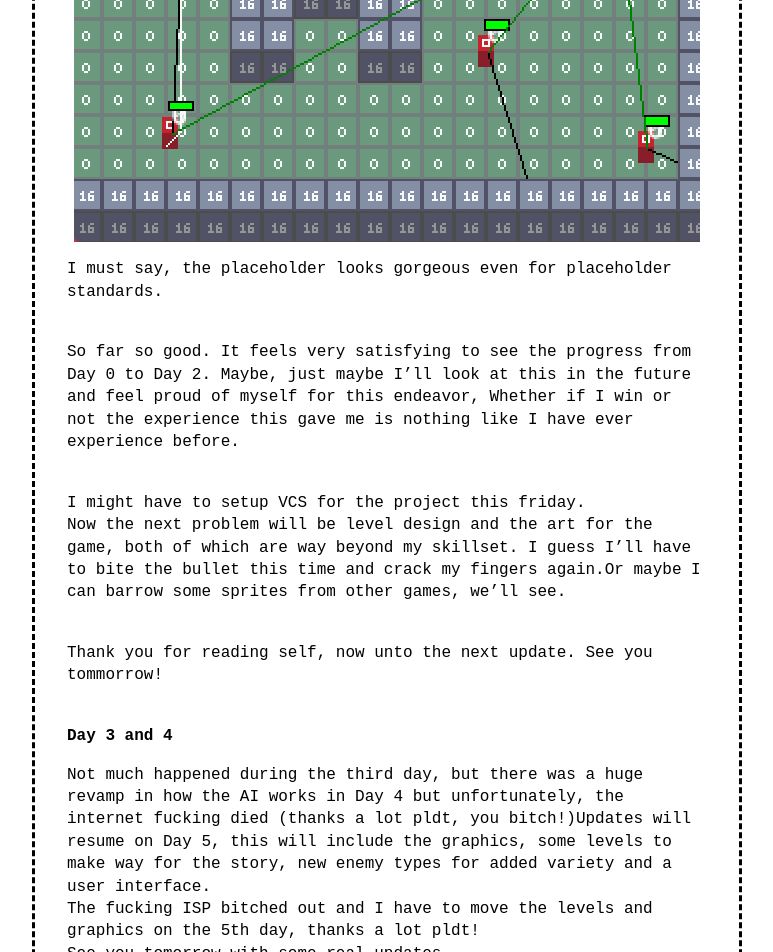
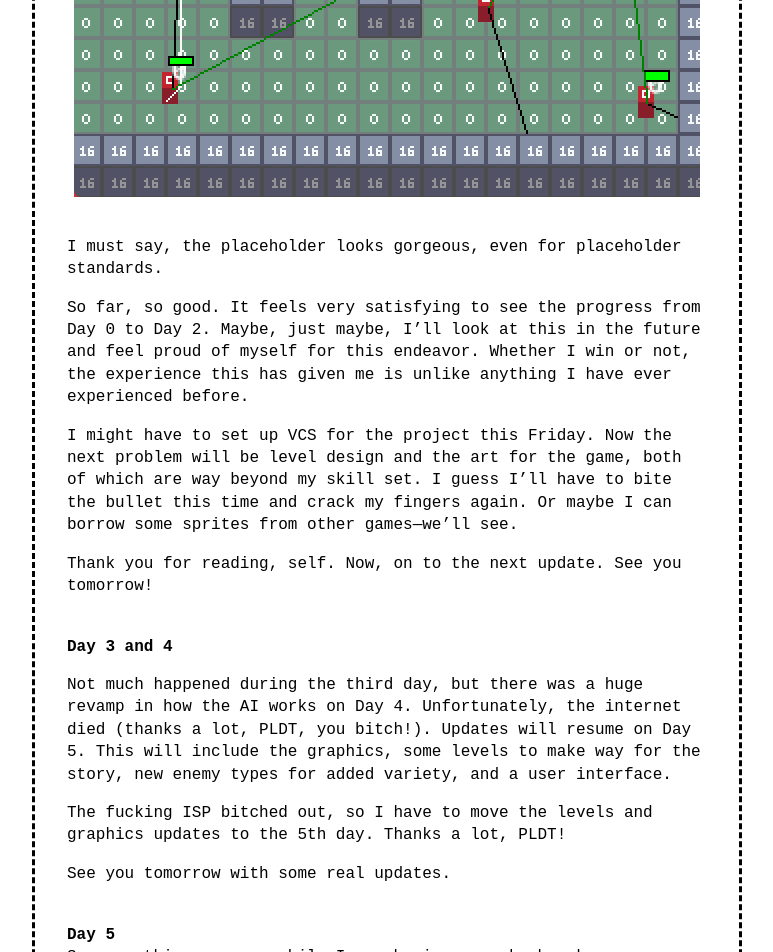
Before and after one commit to sckickar/sckickar.github.io, a Jekyll site: the page built from _posts/2022-09-22-warheadz-devlog.markdown, in a window 1280 px wide and 1400 px high, scrolled down 3093 px. Shown: the top 952 px of the window, without its empty margins (253-1026 px from the left). Built offline with Jekyll 4.4.1, drawn with Linux system fonts in a browser that asks for light colours; our own code applies the rules of GitHub Pages for plain Markdown files; some of the changed text lies outside the part shown.

Commit message:
Updated Warheadz Devlog

```diff
--- a/_posts/2022-09-22-warheadz-devlog.markdown
+++ b/_posts/2022-09-22-warheadz-devlog.markdown
@@ -8,33 +8,30 @@ categories:
 **THIS PROJECT IS ABANDONED**
 
 **Day 0**
-I didn't know brainstorming original ideas are hard, took me 4 hours to get a good and marketable idea. thanks to the theme being a bit free and lax, I can experiment on previous ideas implemented by other games.
+I didn't know brainstorming original ideas would be hard. It took me 4 hours to come up with a good and marketable idea. Thanks to the theme being a bit free and lax, I can experiment with previous ideas implemented by other games.
 
-I have decided to copy the core idea of sneak ops but with a twist, you cannot stay idle for a very specific amount of time.
-This in effect will make the game inline to the theme of "Keep Moving" . The movement for the game will be a one thumb experience.
+I have decided to copy the core idea of Sneak Ops but with a twist: you cannot stay idle for a very specific amount of time. This will make the game inline with the theme of "Keep Moving". The movement for the game will be a one-thumb experience, including moving, shooting, and interacting.
 
-This will include the moving, shooting and interacting of the game.
+The real challenge here is that I will be in the office next week. I will need to discipline myself this time if I want to win that $10,000 cash prize, or win in general.
 
-The real challenge here is that I will be in the office next week. I will need to discipline myself this time if I want to get that $10,000 cash price, or win in general.
-
-See you on the next update!
+See you in the next update!
 
 **Day 1**
-Movement and Collisions are done, thanks to my older game prototypes that already have those in place. It was a breeze to make and relatively quick.
+Movement and collisions are done, thanks to my older game prototypes that already had those in place. It was a breeze to implement and relatively quick.
 
 ![image.png](/uploads/image.png)
 
-So far so good.\
-I will now add a simple enemy AI, a shooting mechanic and the core gameplay on Day 2 (procrastination is a bitch)The planned core gameplay is that, there will be a timer somewhere in the game that would keep track of the playerwhen he's not moving, It will alert all the enemies in a certain radius to go the player.
+So far, so good. I will now add a simple enemy AI, a shooting mechanic, and the core gameplay on Day 2 (procrastination is a bitch). The planned core gameplay is that there will be a timer somewhere in the game that keeps track of the player when they're not moving. It will alert all the enemies in a certain radius to go to the player.
 
-\
 Adieu, see you in the next update!
 
 \
 **Day 2**
 
-Finally Got the AI to work correctly, but the code is a mess, might need to refactor this shit once I get the other parts done.I also got the shooting mechanics and the core gameplay set, now it's just a matter of implementing the theme of the game,which is the \*\*\*"Keep Moving" \*\*\*motif. \
-The AI was time consuming to implement, thankfully there are a couple of implementations from previous source codes that I have gathered through all the years of my learnings in Game Maker Studio
+\
+Finally got the AI to work correctly, but the code is a mess. I might need to refactor this once I get the other parts done. I also got the shooting mechanics and the core gameplay set. Now it's just a matter of implementing the theme of the game, which is the "Keep Moving" motif.
+
+The AI was time-consuming to implement. Thankfully, there are a couple of implementations from previous source codes that I have gathered through all the years of my learning in Game Maker Studio.
 
 ![GIF 06-10-2022 9-23-24 pm.gif](/uploads/GIF%2006-10-2022%209-23-24%20pm.gif)
 
@@ -47,75 +44,74 @@ I have also implemented some shooting mechanics as well
 
 ![GIF 06-10-2022 11-38-23 pm.gif](/uploads/GIF%2006-10-2022%2011-38-23%20pm.gif)
 
-I must say, the placeholder looks gorgeous even for placeholder standards.
+\
+I must say, the placeholder looks gorgeous, even for placeholder standards.
 
-\
-So far so good. It feels very satisfying to see the progress from Day 0 to Day 2. Maybe, just maybe I'll look at this in the future and feel proud of myself for this endeavor, Whether if I win or not the experience this gave me is nothing like I have ever experience before.
+So far, so good. It feels very satisfying to see the progress from Day 0 to Day 2. Maybe, just maybe, I'll look at this in the future and feel proud of myself for this endeavor. Whether I win or not, the experience this has given me is unlike anything I have ever experienced before.
 
-\
-I might have to setup VCS for the project this friday.\
-Now the next problem will be level design and the art for the game, both of which are way beyond my skillset. I guess I'll have to bite the bullet this time and crack my fingers again.Or maybe I can barrow some sprites from other games, we'll see.
+I might have to set up VCS for the project this Friday. Now the next problem will be level design and the art for the game, both of which are way beyond my skill set. I guess I'll have to bite the bullet this time and crack my fingers again. Or maybe I can borrow some sprites from other games—we'll see.
 
-\
-Thank you for reading self, now unto the next update. See you tommorrow!
+Thank you for reading, self. Now, on to the next update. See you tomorrow!
 
 \
 **Day 3 and 4**
 
-Not much happened during the third day, but there was a huge revamp in how the AI works in Day 4 but unfortunately, the internet fucking died (thanks a lot pldt, you bitch!)Updates will resume on Day 5, this will include the graphics, some levels to make way for the story, new enemy types for added variety and a user interface.\
-The fucking ISP bitched out and I have to move the levels and graphics on the 5th day, thanks a lot pldt!\
+Not much happened during the third day, but there was a huge revamp in how the AI works on Day 4. Unfortunately, the internet died (thanks a lot, PLDT, you bitch!). Updates will resume on Day 5. This will include the graphics, some levels to make way for the story, new enemy types for added variety, and a user interface.
+
+The fucking ISP bitched out, so I have to move the levels and graphics updates to the 5th day. Thanks a lot, PLDT!
+
 See you tomorrow with some real updates.
 
 \
-**Day 5**
+**Day 5**\
+So, something came up while I was having a smoke break—an epiphany, in a sense.
 
-So, something came up while I was having a smoke break, an epiphany if you in a sense.
+I figured making this a story-oriented game with stealth mechanics looks, feels, and sounds a bit boring. The gameplay is now changed from a stealth game to a roguelike room jumper. The added mechanic this time will be that the current section you're in is timed, encouraging you to keep moving.
 
-I figured making this a story oriented game with stealth mechanicslooks, feels and sounds a bit boring. The gameplay is now changed from a stealth game, to a roguelike room jumper, the added mechanic this time will bethe current section you're in is timed, encouraging you to keep moving.
-
-\
-Since the game already has a function chase AI, I figured I might as well turn them into a melee type enemy. Thankfully, I'm still not that far off progress wise.
+Since the game already has functional chase AI, I figured I might as well turn them into melee-type enemies. Thankfully, I'm still not that far off progress-wise.
 
 ![GIF 10-10-2022 11-06-32 pm.gif](/uploads/GIF%2010-10-2022%2011-06-32%20pm.gif)
 
-Well, it's a good thing I thought of this now.\
-\*So, what's the new mechanic like? \*
+\
+Well, it's a good thing I thought of this now.
 
-The game would throw you to a section of the room, and the game will start counting down to a specific timer and once the timer is reach, it willthrow you into a new section of the room all while discarding your current items. it will then give you a new set of weapon.
+*So, what's the new mechanic like?*
 
-\
-All right, let's get to it then. Todo list is now updated to remove the old mechanic, quite surprised it remove the skill overhead needed to finish the game.\
+The game would throw you into a section of the room, and the game will start counting down to a specific timer. Once the timer is reached, it will throw you into a new section of the room, discarding your current items and giving you a new set of weapons.
+
+All right, let's get to it then. The to-do list is now updated to remove the old mechanic. Quite surprised it removes the skill overhead needed to finish the game.
+
 See you in a bit!
 
 **Day 6**
 
-Office is starting to tire me physically. I might just crunch the rest of the features on Friday, but if I can find the time and energy to do these within, then I'll take that chance!
+\
+The office is starting to tire me physically. I might just crunch the rest of the features on Friday, but if I can find the time and energy to do them before then, I'll take that chance!
 
 ![GIF 11-10-2022 9-33-54 pm.gif](/uploads/GIF%2011-10-2022%209-33-54%20pm.gif)
 
-Added some sprites, because the game is now renamed into Warheads (it's a crappy joke) Progress is good at the moment, some minor slowdowns due to work but I'll do everything in my power to finish this before the deadline.\
-Not much to show today aside from the added graphics.\
-I also tried exporting the game on GX and I'm surprised about the performance but I have to remove the window scaler since the GX exporter has some problems with the rendering.\
-I might have to reverse wasteland kings or use RGBA to map for the level generation, I'll probably split both if I have the time, wasteland kings generator for endless mode and RGBA for themain game.\
-Until Then. Ciao!
+Added some sprites because the game is now renamed to Warheads (it's a crappy joke). Progress is good at the moment, with some minor slowdowns due to work, but I'll do everything in my power to finish this before the deadline.
+
+Not much to show today aside from the added graphics.
+
+I also tried exporting the game on GX, and I'm surprised by the performance. However, I have to remove the window scaler since the GX exporter has some problems with the rendering.
+
+I might have to reverse Wasteland Kings or use RGBA to map for the level generation. I'll probably split both if I have the time: Wasteland Kings generator for endless mode and RGBA for the main game.
+
+Until then, ciao!
 
 **Day 7 and 8**
 
 ![GIF 14-10-2022 10-47-47 pm.gif](/uploads/GIF%2014-10-2022%2010-47-47%20pm.gif)
 
-Well, it looks promising now, random map generation took me about 3 days to finish. that and on top of my work schedule.
+Well, it looks promising now. Random map generation took me about three days to finish, on top of my work schedule.
 
-\
-But, I'm happy of the result just copied the code from nuclear throne.
+But I'm happy with the result. I just copied the code from Nuclear Throne.
 
-\
-A few problems with the nuclear throne source code is that it's messy and hard to read, mp_grids also doesn't work with randomly placed objects.
+A few problems with the Nuclear Throne source code are that it's messy and hard to read, and mp_grids don’t work with randomly placed objects.
 
-\
-It took me 2 days to figure out that mp_grid cells aren't 1:1 with the room, and I have to convert it to cell coordinates inorder for it to work luckily there is an existing implementation lying around.
+It took me two days to figure out that mp_grid cells aren’t 1:1 with the room, and I had to convert it to cell coordinates for it to work. Luckily, there is an existing implementation lying around.
 
-\
-So far so good with where things are going, now I just have to figure out how to properly satisfy the jam theme. I'll probably figure it out tomorrow.
+So far, so good with where things are going. Now I just have to figure out how to properly satisfy the jam theme. I’ll probably figure it out tomorrow.
 
-\
-That's probably all for now, see you in a bit!
+That’s probably all for now. See you in a bit!
```
